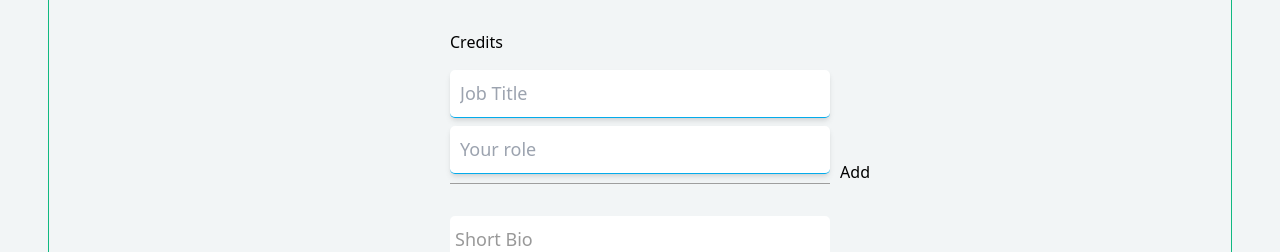
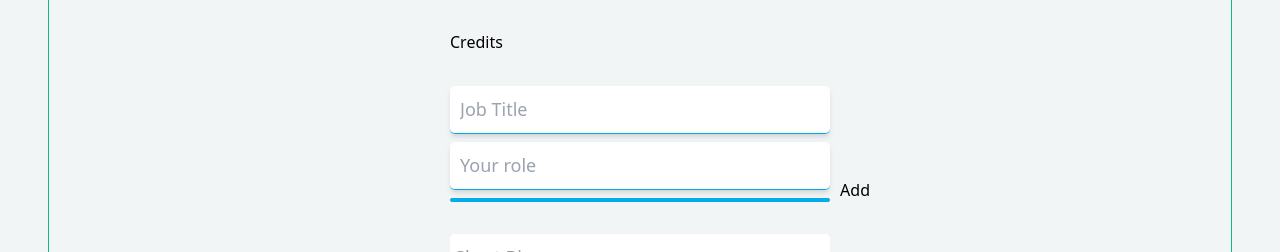
Before and after one commit to sdbxsdb/we-are-crew, a Next.js app: page /I-am-crew in a window 1280 px wide. Shown: the part 1012-1264 px from the top of the page. Built offline with nearby package versions, Linux system fonts and the light colour scheme; no server answers.

Commit message:
before installing ract drag and drop

```diff
--- a/components/DynamicList.js
+++ b/components/DynamicList.js
@@ -31,7 +31,7 @@ function DynamicList() {
       <h3>Credits</h3>
       {inputList.map((x, i) => {
         return (
-          <div className="flex flex-col relative mt-4 gap-y-2 styledList" key={i}>
+          <div className="flex flex-col relative mt-8 gap-y-2 styledList" key={i}>
             {inputList.length > 1 && (
               <button className="absolute top-0 -right-8" onClick={() => handleRemoveClick(i)}>
                 &#x2716;
@@ -56,7 +56,7 @@ function DynamicList() {
                 <button onClick={handleAddClick}>Add</button>
               )}
             </div>
-            <span className="h-[2px] w-full border-b border-wearecrewDarkGrey"></span>
+            <span className="h-[2px] w-full border-b-4 rounded-md border-wearecrewBlue"></span>
           </div>
         );
       })}
```
